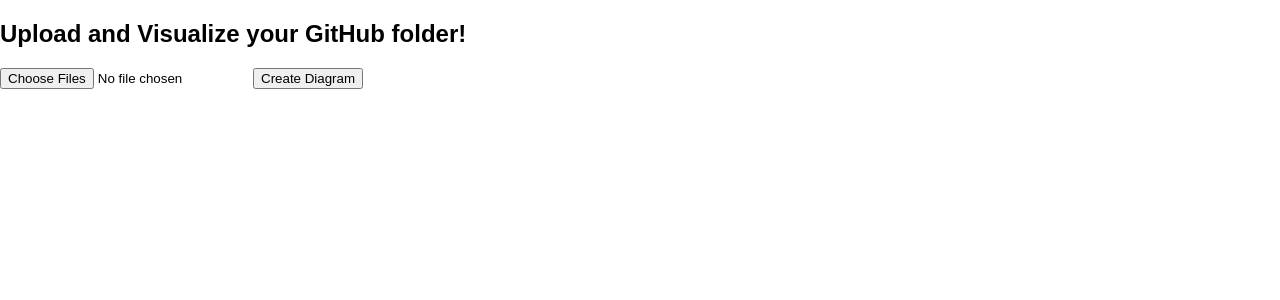
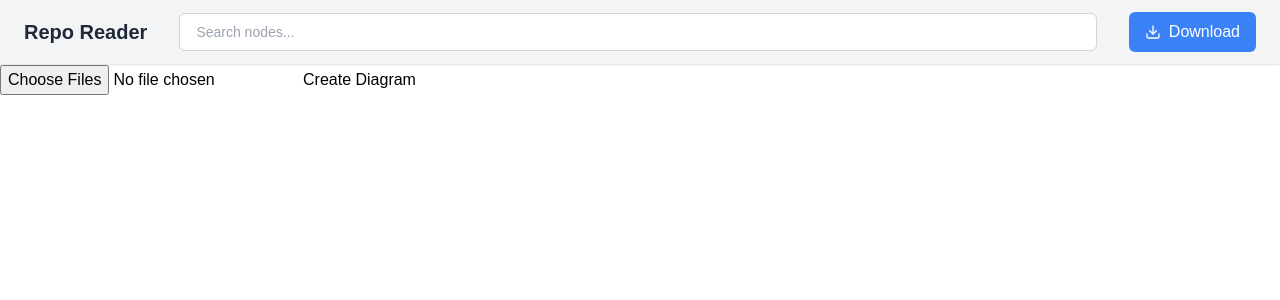
Before and after one commit to weifanwu/RepoSight, a Next.js app: page / in a window 1280 px wide. Shown: the top 300 px of the page. Built offline with nearby package versions, Linux system fonts and the light colour scheme.

Commit message:
create license

```diff
--- a/app/globals.css
+++ b/app/globals.css
@@ -0,0 +1,3 @@
+@tailwind base;
+@tailwind components;
+@tailwind utilities;
--- a/app/page.tsx
+++ b/app/page.tsx
@@ -5,11 +5,27 @@
 // import ApiKeyPopup from "@/components/openai/apiKeyPopup";
 import { Node, Edge } from "@xyflow/react";
 import React, { useState } from "react";
+import Navbar from "@/components/navbar/navbar";
 
 const Page: React.FC = () => {
   const [nodes, setNodes] = useState<Node[]>([]);
   const [edges, setEdges] = useState<Edge[]>([]);
+  const [_, setFilteredNodes] = useState<Node[]>([]);
   // const { apiKey } = useTree();
+
+  const handleSearch = (query: string) => {
+    if (!query) {
+      setFilteredNodes(nodes); // Reset to all nodes if query is empty
+    } else {
+
+      setFilteredNodes([]);
+    }
+  };
+
+  // Generate JSON file for download
+  const handleDownload = () => {
+    console.log("downloading...");
+  };
 
   const handleUploadComplete = (uploadedNodes: Node[], uploadedEdges: Edge[]) => {
     setNodes(uploadedNodes);
@@ -23,8 +39,8 @@
       {/* {!apiKey && <ApiKeyPopup />}
       {apiKey && ( */}
         <>
-          <h2>Upload and Visualize your GitHub folder!</h2>
-          <FolderUpload onUploadComplete={handleUploadComplete} />
+        <Navbar onSearch={handleSearch} onDownload={handleDownload} />
+        <FolderUpload onUploadComplete={handleUploadComplete} />
           {nodes.length > 0 && edges.length > 0 && <Diagram initialNodes={nodes} initialEdges={edges} />}
         </>
       {/* )} */}
--- /dev/null
+++ b/components/navbar/navbar.tsx
@@ -0,0 +1,49 @@
+import React, { useState } from "react";
+import { FiDownload } from "react-icons/fi";
+
+interface NavbarProps {
+  onSearch: (query: string) => void;
+  onDownload: () => void;
+}
+
+const Navbar: React.FC<NavbarProps> = ({ onSearch, onDownload }) => {
+  const [searchQuery, setSearchQuery] = useState("");
+
+  const handleSearchChange = (event: React.ChangeEvent<HTMLInputElement>) => {
+    setSearchQuery(event.target.value);
+    onSearch(event.target.value);
+  };
+
+  return (
+    <nav className="flex items-center justify-between bg-gray-100 px-6 py-3 border-b shadow-sm">
+      {/* Left Section: Title */}
+      <div className="flex items-center gap-4">
+        <h1 className="text-xl font-semibold text-gray-800">Repo Reader</h1>
+      </div>
+
+      {/* Center Section: Search */}
+      <div className="flex-1 mx-8">
+        <input
+          type="text"
+          placeholder="Search nodes..."
+          className="w-full px-4 py-2 border border-gray-300 rounded-md focus:outline-none focus:ring focus:ring-blue-300 text-sm"
+          value={searchQuery}
+          onChange={handleSearchChange}
+        />
+      </div>
+
+      {/* Right Section: Download Button */}
+      <div className="flex items-center">
+        <button
+          onClick={onDownload}
+          className="flex items-center px-4 py-2 bg-blue-500 text-white rounded-md hover:bg-blue-600 focus:ring focus:ring-blue-300"
+        >
+          <FiDownload className="mr-2" />
+          Download
+        </button>
+      </div>
+    </nav>
+  );
+};
+
+export default Navbar;
--- a/package.json
+++ b/package.json
@@ -18,7 +18,8 @@
     "next": "15.0.3",
     "openai": "^4.73.0",
     "react": "19.0.0-rc-66855b96-20241106",
-    "react-dom": "19.0.0-rc-66855b96-20241106"
+    "react-dom": "19.0.0-rc-66855b96-20241106",
+    "react-icons": "^5.3.0"
   },
   "devDependencies": {
     "@types/node": "^20",
```
Also changed, not shown: 2 other files (tests, documents, lock files or other folders).
